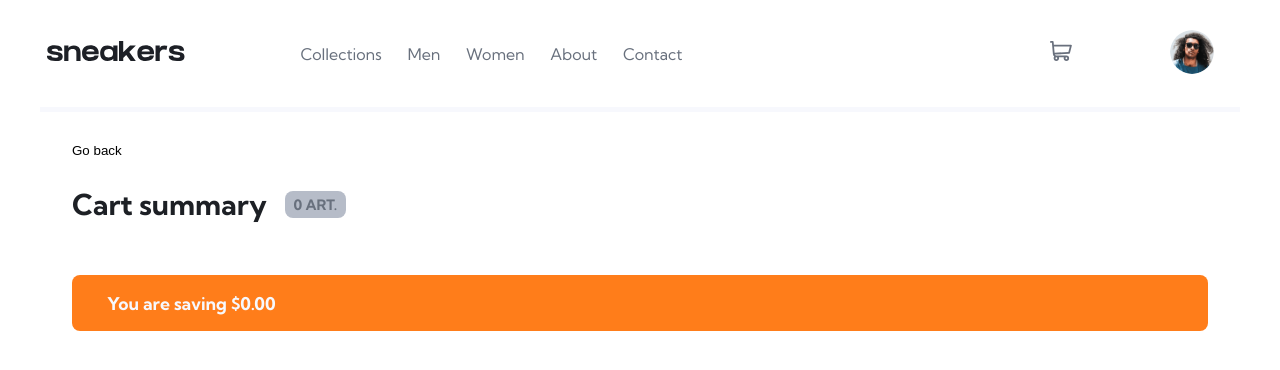
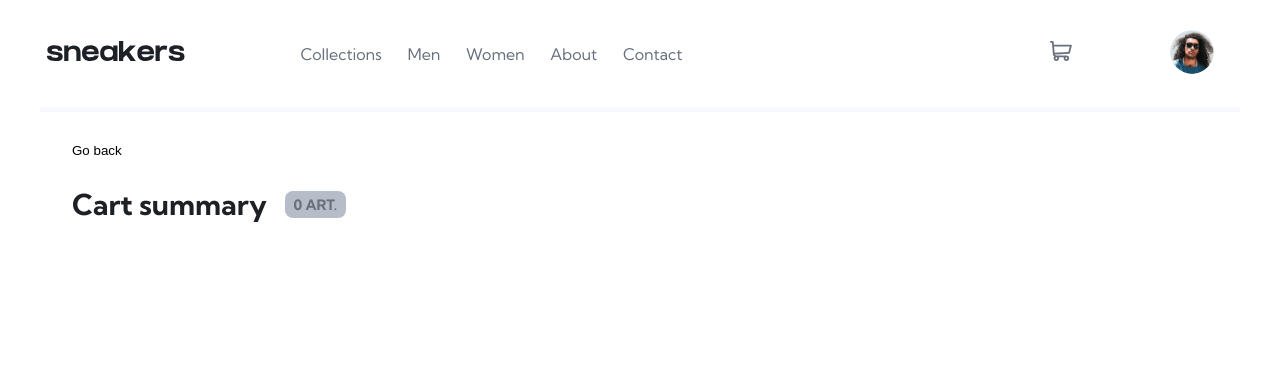
Before and after one commit to kimi1723/E-commerce-product-page-Frontend-Mentor, a React (Create React App) app in the folder my-app/: page /checkout in a window 1280 px wide. Shown: the top 370 px of the page. Built offline with nearby package versions, Linux system fonts and the light colour scheme; no server answers.

Commit message:
conditional savings, exported it to a standalone compontent

```diff
--- /dev/null
+++ b/my-app/src/components/checkout/Savings.js
@@ -0,0 +1,14 @@
+import classes from './Savings.module.css';
+
+const Savings = ({ cart }) => {
+	const originalTotal = cart.map(product => product.originalPrice * product.quantity).reduce((a, b) => a + b, 0);
+	const discountedTotal = cart.map(product => product.discountedPrice * product.quantity).reduce((a, b) => a + b, 0);
+
+	const savings = (originalTotal - discountedTotal).toFixed(2);
+
+	const savingsContent = savings > 0 ? <p className={classes.savings}>You are saving ${savings} </p> : '';
+
+	return savingsContent;
+};
+
+export default Savings;
--- /dev/null
+++ b/my-app/src/components/checkout/Savings.module.css
@@ -0,0 +1,11 @@
+.savings {
+	position: absolute;
+	left: 0;
+	right: 0;
+	margin-top: 2em;
+	padding: 1em 2em;
+	font-size: 1.1rem;
+	font-weight: bold;
+	color: hsl(223, 64%, 98%);
+	background-color: hsl(26, 100%, 55%);
+}
--- a/my-app/src/components/checkout/Summary.js
+++ b/my-app/src/components/checkout/Summary.js
@@ -1,7 +1,9 @@
 import { useSelector, useDispatch } from 'react-redux';
 import { cartActions } from '../../store/cart-slice';
+import { useRef } from 'react';
 import Creatable from 'react-select/creatable';
 import getDecimals from '../../utils/getDecimals';
+import Savings from './Savings';
 
 import classes from './Summary.module.css';
 
@@ -63,15 +65,6 @@ const Summary = () => {
 		);
 	});
 
-	const calculateSavings = () => {
-		const originalTotal = cart.map(product => product.originalPrice * product.quantity).reduce((a, b) => a + b, 0);
-		const discountedTotal = cart.map(product => product.discountedPrice * product.quantity).reduce((a, b) => a + b, 0);
-
-		const savings = (originalTotal - discountedTotal).toFixed(2);
-
-		return savings;
-	};
-
 	return (
 		<>
 			<header className={classes.header}>
@@ -82,7 +75,8 @@ const Summary = () => {
 				<ul className={classes.list} role="list">
 					{products}
 				</ul>
-				<p className={classes.savings}>You are saving ${calculateSavings()} </p>
+				{<Savings cart={cart} />}
+				{/* <input type="text" name="discount" id="discount" /> */}
 			</main>
 		</>
 	);
--- a/my-app/src/components/checkout/Summary.module.css
+++ b/my-app/src/components/checkout/Summary.module.css
@@ -23,6 +23,10 @@
 .header,
 .main {
 	padding: 0 2rem;
+}
+
+.main {
+	position: relative;
 }
 
 .list {
@@ -77,13 +81,3 @@
 	border-radius: 8px;
 	text-decoration: line-through;
 }
-
-.savings {
-	margin-top: 2em;
-	padding: 1em 2em;
-	font-size: 1.1rem;
-	font-weight: bold;
-	color: hsl(223, 64%, 98%);
-	background-color: hsl(26, 100%, 55%);
-	border-radius: 8px;
-}
```
